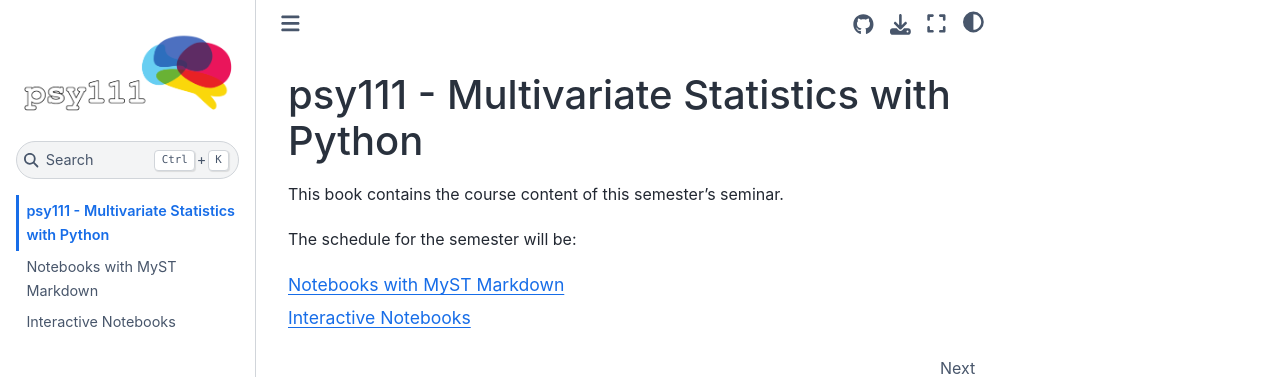
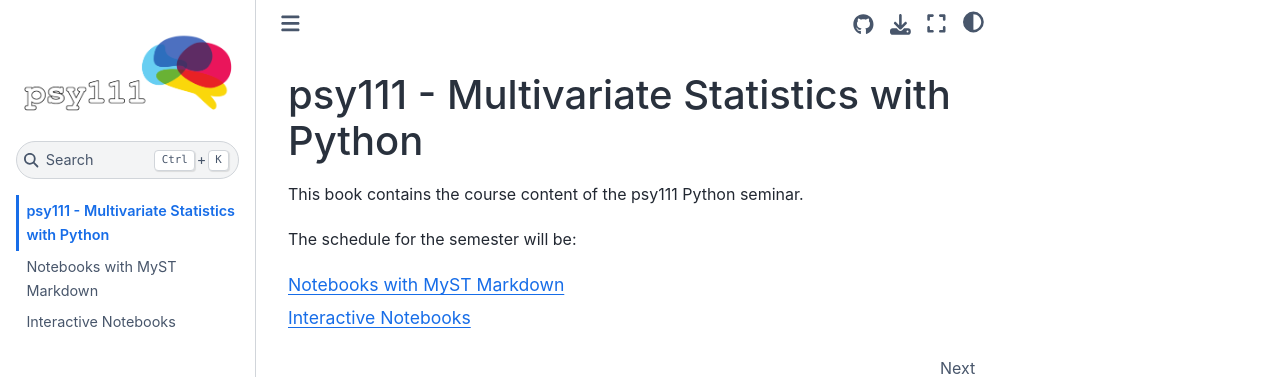
Before and after one commit to mibur1/psy111, a Jupyter Book: the page built from book/intro.md, in a window 1280 px wide. Shown: the top 377 px of the page. Built offline with Jupyter Book 1.0.4 settings and Sphinx 7.4.7 and the Sphinx Book theme 1.1.4, drawn with Linux system fonts in a browser that asks for light colours; pages that are not in the unit, such as notebooks, are missing from menus.

Commit message:
updated files

```diff
--- a/book/intro.md
+++ b/book/intro.md
@@ -1,7 +1,6 @@
 # psy111 - Multivariate Statistics with Python
 
-This book contains the course content of this semester's seminar.
-
+This book contains the course content of the psy111 Python seminar.
 
 The schedule for the semester will be:
 
```
